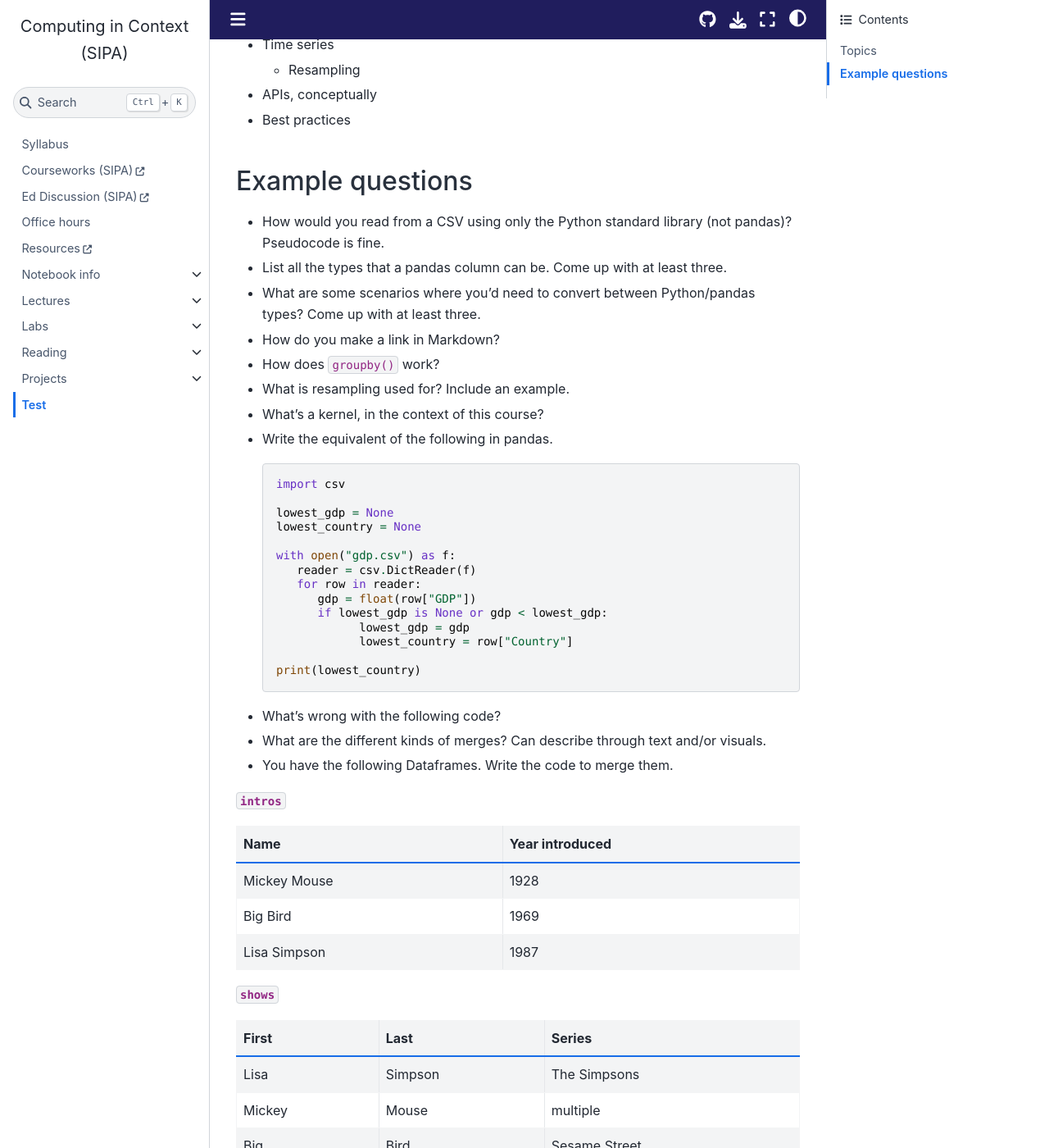
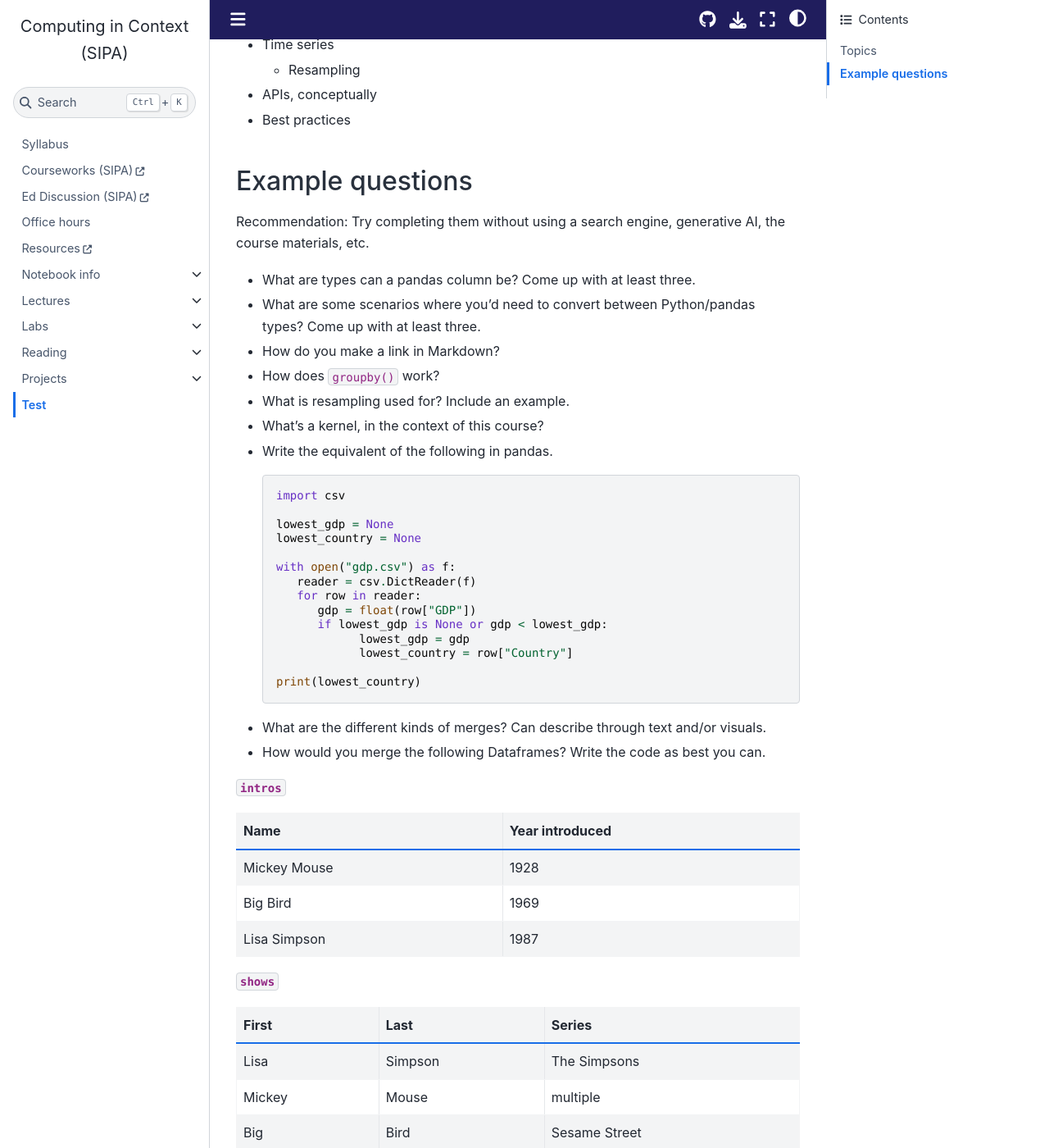
Before and after one commit to afeld/computing-in-context, a Jupyter Book: the page built from test.md, in a window 1280 px wide and 1400 px high, scrolled down 562 px. Shown: the whole window at 82% size. Built offline with Jupyter Book 1.0.4 settings and Sphinx 7.4.7 and the Sphinx Book theme 1.1.4, drawn with Linux system fonts in a browser that asks for light colours; pages that are not in the unit, such as notebooks, are missing from menus; comment, search, counter and statistics services are not loaded.

Commit message:
clean up example test questions

````diff
--- a/test.md
+++ b/test.md
@@ -22,8 +22,9 @@ The test will cover some or all of the following:
 
 ## Example questions
 
-- How would you read from a CSV using only the Python standard library (not pandas)? Pseudocode is fine.
-- List all the types that a pandas column can be. Come up with at least three.
+Recommendation: Try completing them without using a search engine, generative AI, the course materials, etc.
+
+- What are types can a pandas column be? Come up with at least three.
 - What are some scenarios where you'd need to convert between Python/pandas types? Come up with at least three.
 - How do you make a link in Markdown?
 - How does `groupby()` work?
@@ -48,9 +49,8 @@ The test will cover some or all of the following:
   print(lowest_country)
   ```
 
-- What's wrong with the following code?
 - What are the different kinds of merges? Can describe through text and/or visuals.
-- You have the following Dataframes. Write the code to merge them.
+- How would you merge the following Dataframes? Write the code as best you can.
 
 **`intros`**
 
````
